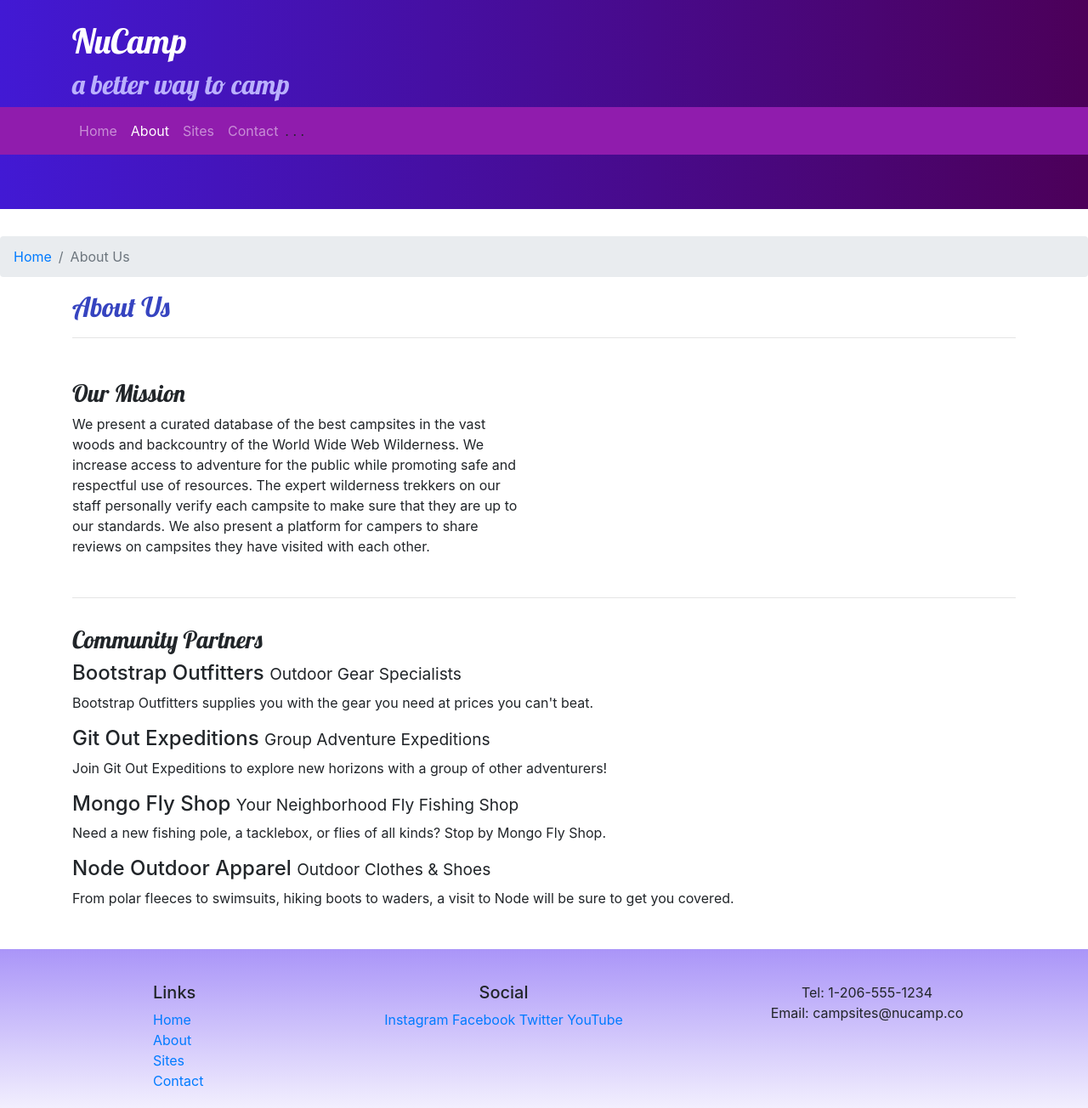
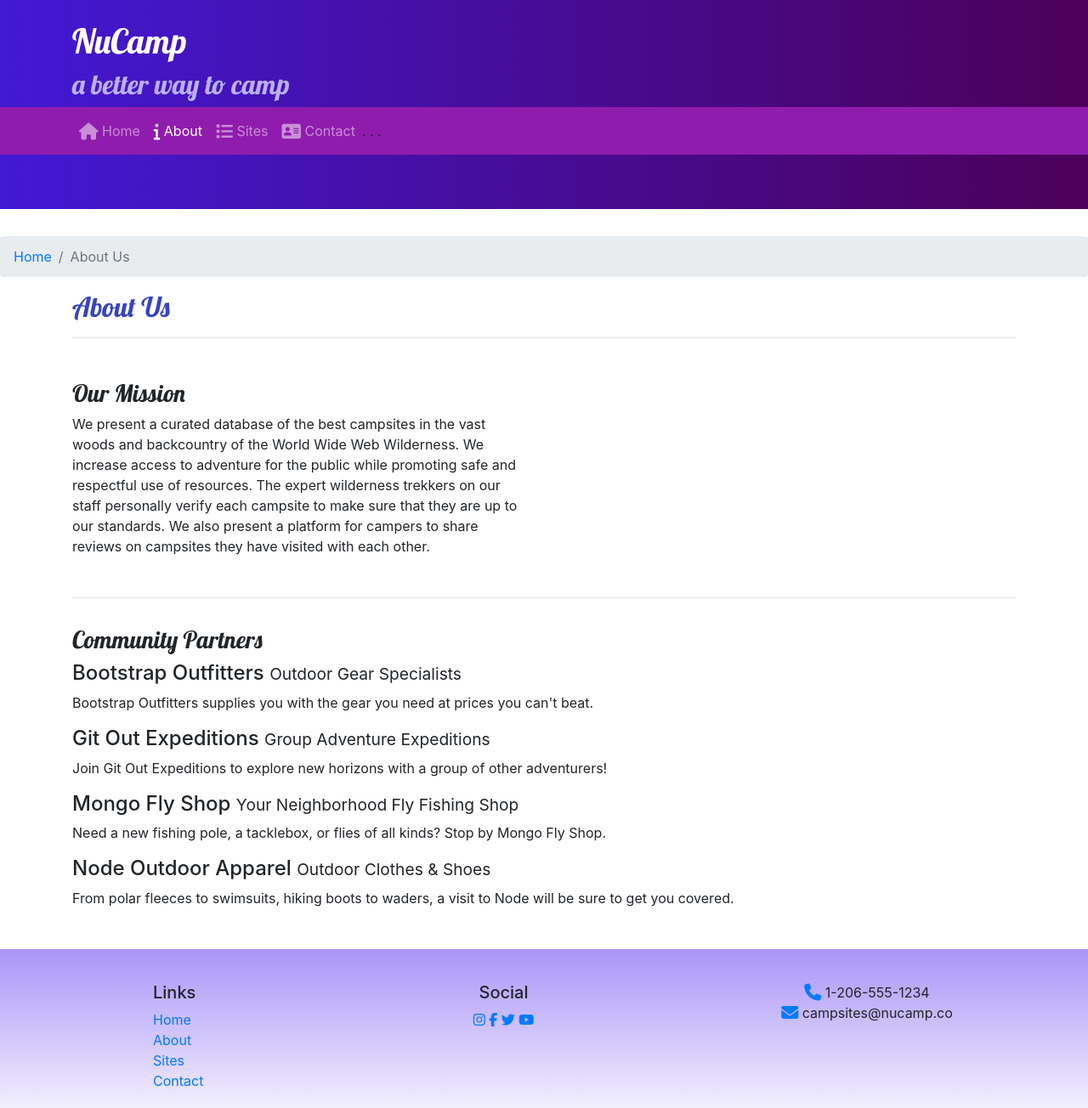
Before and after one commit to ian102423/NPM-project, a website: page aboutus.html in a window 1280 px wide. Shown: the part 40-1344 px from the top of the page at 85% size. Drawn offline with nearby package versions, Linux system fonts and the light colour scheme.

Commit message:
Icon Fonts

```diff
--- a/aboutus.html
+++ b/aboutus.html
@@ -9,6 +9,7 @@
     <link rel=“stylesheet”
     href=“node_modules/bootstrap/dist/css/bootstrap.min.css” />
     <link rel="stylesheet" href="https://stackpath.bootstrapcdn.com/bootstrap/4.4.1/css/bootstrap.min.css" integrity="sha384-Vkoo8x4CGsO3+Hhxv8T/Q5PaXtkKtu6ug5TOeNV6gBiFeWPGFN9MuhOf23Q9Ifjh" crossorigin="anonymous">
+    <link rel="stylesheet" href="node_modules/font-awesome/css/font-awesome.min.css" />
     <title>NuCamp: A Better Way To Camp</title>
     <style>
 
@@ -28,10 +29,10 @@
       <nav class="navbar navbar-expand-sm navbar-dark sticky-top">
         <div class="container">
           <ul class="navbar-nav">
-            <li class="nav-item"><a class="nav-link" href="index.html">Home</a></li>
-                    <li class="nav-item active"><a class="nav-link" href="#">About</a></li>
-            <li class="nav-item"><a class="nav-link" href="#">Sites</a></li>
-            <li class="nav-item"><a class="nav-link" href="#">Contact</a></li>
+            <li class="nav-item"><a class="nav-link" href="index.html"><i class="fa fa-home fa-lg"></i> Home</a></li>
+            <li class="nav-item active"><a class="nav-link" href=""><i class="fa fa-info fa-lg"></i> About</a></li>
+            <li class="nav-item"><a class="nav-link" href="#"><i class="fa fa-list fa-lg"></i> Sites</a></li>
+            <li class="nav-item"><a class="nav-link" href="#"><i class="fa fa-address-card fa-lg"></i> Contact</a></li>
           </ul>
           <div class="collapse navbar-collapse" id="nucampNavbar">
             <ul class="navbar-nav">
@@ -117,14 +118,14 @@
           </div>
           <div class="col-6 col-sm-5 text-center">
             <h5>Social</h5>
-            <a href="http://instagram.com/">Instagram</a>
-            <a href="http://facebook.com/">Facebook</a>
-            <a href="http://twitter.com/">Twitter</a>
-            <a href="http://youtube.com/">YouTube</a>
+                    <a href="http://instagram.com/"><i class="fa fa-instagram"></i></a>
+                    <a href="http://facebook.com/"><i class="fa fa-facebook"></i></a>
+                    <a href="http://twitter.com/"><i class="fa fa-twitter"></i></a>
+                    <a href="http://youtube.com/"><i class="fa fa-youtube"></i></a>
           </div>
           <div class="col-sm-4 text-center">
-            Tel: 1-206-555-1234<br />
-            Email: campsites@nucamp.co
+            <i class="fa fa-phone fa-lg text-primary"></i> 1-206-555-1234<br />
+            <i class="fa fa-envelope fa-lg text-primary"></i> campsites@nucamp.co
           </div>
         </div>
       </div>
```
Also changed, not shown: index.html (+23 -18 lines), 1 other file.
